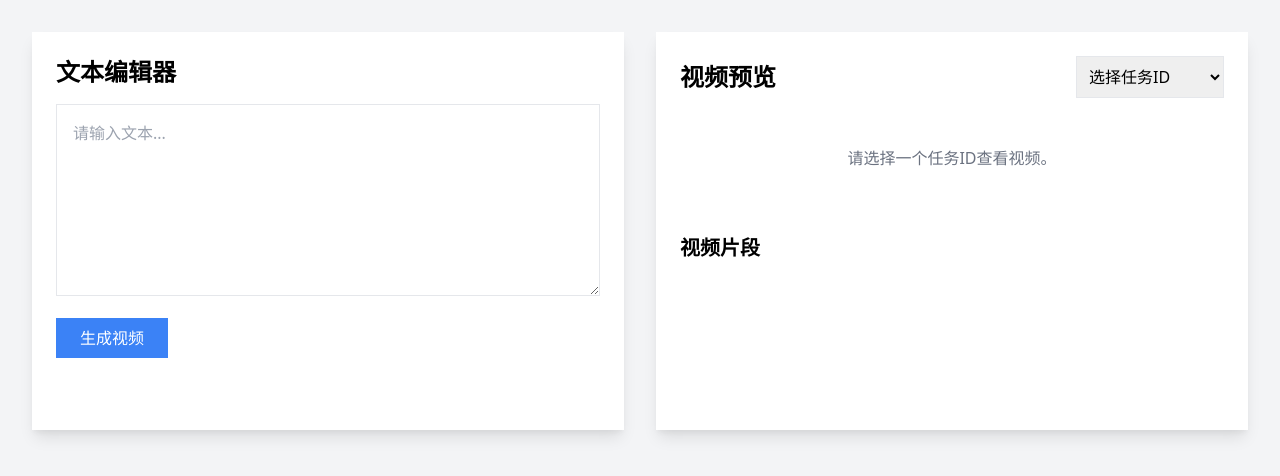
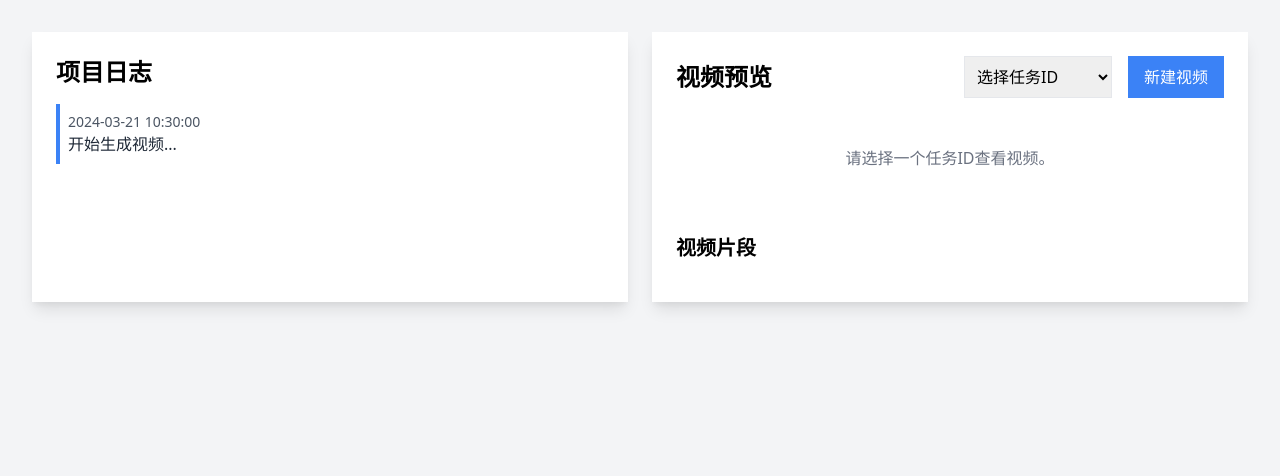
Before and after one commit to etrobot/oneclick-text2video, a FastAPI app: page / in a window 1280 px wide. Shown: the top 476 px of the page. Run offline with FastAPI, Linux system fonts and the light colour scheme; data comes from the database, SQL or seed files in the repository; both versions use the stored data as it was after the commit; some libraries are stand-ins or nearby versions.

Commit message:
async video gen

```diff
--- a/main.py
+++ b/main.py
@@ -11,6 +11,9 @@ import datetime
 import sqlite3
 import pandas as pd
 from typing import List, Dict
+import asyncio
+from concurrent.futures import ThreadPoolExecutor
+import threading
 
 load_dotenv(find_dotenv())
 
@@ -39,6 +42,13 @@ app.mount("/static", StaticFiles(directory="static"), name="static")
 # 确保必要的目录存在
 os.makedirs("output/video", exist_ok=True)
 os.makedirs("output/thumbnails", exist_ok=True)
+
+# 创建线程池执行器
+executor = ThreadPoolExecutor()
+
+# 添加全局变量和线程锁用于限制单个视频生成任务
+video_generation_lock = threading.Lock()
+video_generation_in_progress = False
 
 def scan_video_files():
     video_dir = Path("output/video")
@@ -131,10 +141,35 @@ async def home(request: Request):
         {"request": request, "task_ids": task_ids}
     )
 
+def generate_video_sync(script: str, task_id: str):
+    """同步执行视频生成的函数"""
+    global video_generation_in_progress
+    try:
+        logger.info(f"[generate_video_sync] 开始生成视频 task_id: {task_id}")
+        assets = text2video(script, task_id=task_id)
+        video_files = [asset['video_file'] for asset in assets.values()]
+        logger.info(f"[generate_video_sync] 视频生成完成 task_id: {task_id}, files: {video_files}")
+        return video_files
+    except Exception as e:
+        logger.error(f"[generate_video_sync] 生成视频出错 task_id: {task_id}, error: {str(e)}")
+        raise e
+    finally:
+        with video_generation_lock:
+            video_generation_in_progress = False
+
 @app.post("/generate-video")
 async def generate_video(script: str = Form(...)):
+    global video_generation_in_progress
+    # 检查是否已有视频生成任务在运行
+    with video_generation_lock:
+        if video_generation_in_progress:
+            return JSONResponse(
+                status_code=400,
+                content={"error": "当前已有视频生成任务正在运行，请稍后再试"}
+            )
+        video_generation_in_progress = True
+
     try:
-        # 打印入参日志，方便问题定位
         logger.info(f"[generate_video] 入参 script: {script}")
         if not script.strip():
             return JSONResponse(
@@ -142,27 +177,23 @@ async def generate_video(script: str = Form(...)):
                 content={"error": "请输入文本"}
             )
 
-        # 自动生成任务ID，格式为YYYYMMDDHHMM
+        # 自动生成任务ID
         task_id = datetime.datetime.now().strftime("%Y%m%d%H%M")
         logger.info(f"[generate_video] 自动生成任务ID: {task_id}")
 
-        # 调用文本生成视频的方法，同时传入自动生成的任务ID
-        assets = text2video(script, task_id=task_id)
-
-        # 收集生成的视频文件列表
-        video_files = [asset['video_file'] for asset in assets.values()]
-        logger.info(f"[generate_video] 任务ID {task_id} 生成视频文件列表: {video_files}")
+        # 使用线程池异步执行视频生成，不阻塞前端日志轮询
+        loop = asyncio.get_event_loop()
+        loop.run_in_executor(executor, generate_video_sync, script, task_id)
 
         return JSONResponse(content={
-            "message": "视频生成成功",
-            "task_id": task_id,
-            "video_files": video_files
+            "message": "视频生成任务已开始",
+            "task_id": task_id
         })
     except Exception as e:
-        logger.error(f"[generate_video] 生成视频时出错: {str(e)}")
+        logger.error(f"[generate_video] 创建视频生成任务时出错: {str(e)}")
         return JSONResponse(
             status_code=500,
-            content={"error": f"生成视频时出错: {str(e)}"}
+            content={"error": f"创建视频生成任务时出错: {str(e)}"}
         )
 
 @app.get("/video/{video_name}")
@@ -233,6 +264,23 @@ async def delete_task_endpoint(task_id: str):
             content={"error": "删除任务时出错"}
         )
 
+@app.get("/api/tasks/{task_id}/logs")
+async def get_task_logs(task_id: str):
+    """获取指定任务ID的所有日志"""
+    logger.info(f"开始获取任务ID {task_id} 的日志")
+    try:
+        with sqlite3.connect('task_logs.db') as conn:
+            df = pd.read_sql_query(
+                "SELECT timestamp, step, result_type, result FROM logs WHERE task_id = ? ORDER BY timestamp DESC",
+                conn,
+                params=(task_id,)
+            )
+            logs = df.to_dict('records')
+            return {'logs': logs}
+    except Exception as e:
+        logger.error(f"获取任务日志时出错: {str(e)}")
+        return {'logs': []}
+
 if __name__ == "__main__":
     import uvicorn
     uvicorn.run(app, host="0.0.0.0", port=8000)
--- a/templates/index.html
+++ b/templates/index.html
@@ -15,36 +15,23 @@
     </style>
 </head>
 <body class="bg-gray-100 min-h-screen p-8">
-    <div class="max-w-7xl mx-auto">
-        <div class="grid grid-cols-1 md:grid-cols-2 gap-8">
-            <!-- 左侧编辑器 -->
-            <div class="bg-white p-6 rounded-none shadow-lg">
-                <h2 class="text-2xl font-bold mb-4">文本编辑器</h2>
-                <div class="mb-4">
-                    <textarea
-                        id="script"
-                        name="script"
-                        class="w-full h-48 p-4 border rounded-none"
-                        placeholder="请输入文本..."
-                    ></textarea>
-                </div>
-                <div class="flex gap-4 mb-4">
-                    <button
-                        class="bg-blue-500 text-white px-6 py-2 rounded-none hover:bg-blue-600"
-                        hx-post="/generate-video"
-                        hx-trigger="click"
-                        hx-include="#script"
-                        hx-indicator="#spinner"
-                    >
-                        生成视频
-                    </button>
-                </div>
-                <div id="spinner" class="htmx-indicator">
-                    <div class="animate-spin rounded-full h-8 w-8 border-b-2 border-blue-500"></div>
+    <div class="max-w-full mx-auto">
+        <div class="grid grid-cols-2 gap-6">
+            <!-- 左侧日志面板 -->
+            <div class="bg-white p-6 rounded-none shadow-lg h-[calc(100vh-4rem)] overflow-hidden">
+                <h2 class="text-2xl font-bold mb-4">项目日志</h2>
+                <div id="log-container" class="h-[calc(100%-2rem)] overflow-y-auto">
+                    <div class="space-y-2">
+                        <!-- 日志内容将通过JavaScript动态加载 -->
+                        <div class="p-2 border-l-4 border-blue-500">
+                            <div class="text-sm text-gray-600">2024-03-21 10:30:00</div>
+                            <div class="text-gray-800">开始生成视频...</div>
+                        </div>
+                    </div>
                 </div>
             </div>
 
-            <!-- 右侧预览 -->
+            <!-- 右侧视频预览 -->
             <div class="bg-white p-6 rounded-none shadow-lg">
                 <div class="flex items-center justify-between mb-4">
                     <h2 class="text-2xl font-bold">视频预览</h2>
@@ -65,6 +52,12 @@
                             onclick="deleteTask()"
                         >
                             删除任务
+                        </button>
+                        <button
+                            class="bg-blue-500 text-white px-4 py-2 rounded-none hover:bg-blue-600"
+                            onclick="showEditor()"
+                        >
+                            新建视频
                         </button>
                     </div>
                 </div>
@@ -97,6 +90,43 @@
         </div>
     </div>
 
+    <!-- 添加弹窗组件 -->
+    <div id="editor-modal" class="fixed inset-0 bg-black bg-opacity-50 hidden flex items-center justify-center">
+        <div class="bg-white p-6 rounded-none shadow-lg w-full max-w-2xl">
+            <div class="flex justify-between items-center mb-4">
+                <h2 class="text-2xl font-bold">文本编辑器</h2>
+                <button onclick="hideEditor()" class="text-gray-500 hover:text-gray-700">
+                    <svg class="w-6 h-6" fill="none" stroke="currentColor" viewBox="0 0 24 24">
+                        <path stroke-linecap="round" stroke-linejoin="round" stroke-width="2" d="M6 18L18 6M6 6l12 12"></path>
+                    </svg>
+                </button>
+            </div>
+            <div class="mb-4">
+                <textarea
+                    id="script"
+                    name="script"
+                    class="w-full h-48 p-4 border rounded-none"
+                    placeholder="请输入文本..."
+                ></textarea>
+            </div>
+            <div class="flex gap-4">
+                <button
+                    class="bg-blue-500 text-white px-6 py-2 rounded-none hover:bg-blue-600"
+                    hx-post="/generate-video"
+                    hx-trigger="click"
+                    hx-include="#script"
+                    hx-indicator="#spinner"
+                    onclick="hideEditor()"
+                >
+                    生成视频
+                </button>
+                <div id="spinner" class="htmx-indicator">
+                    <div class="animate-spin rounded-full h-8 w-8 border-b-2 border-blue-500"></div>
+                </div>
+            </div>
+        </div>
+    </div>
+
     <!-- 通知区域 -->
     <div id="notifications" class="fixed bottom-4 right-4"></div>
 
@@ -109,29 +139,45 @@
                 document.getElementById('video-grid').innerHTML = '';
                 document.getElementById('delete-task-btn').classList.add('hidden');
                 document.getElementById('merge-container').classList.add('hidden');
+                document.getElementById('log-container').innerHTML = ''; // 清空日志
                 currentTaskId = null;
                 return;
             }
 
             try {
-                const response = await fetch(`/api/tasks/${taskId}/videos`);
-                const data = await response.json();
+                // 加载视频数据
+                const videoResponse = await fetch(`/api/tasks/${taskId}/videos`);
+                const videoData = await videoResponse.json();
+
+                // 加载日志数据
+                const logResponse = await fetch(`/api/tasks/${taskId}/logs`);
+                const logData = await logResponse.json();
+
                 currentTaskId = taskId;
+
+                // 更新日志面板
+                const logContainer = document.getElementById('log-container');
+                logContainer.innerHTML = logData.logs.map(log => `
+                    <div class="p-2 border-l-4 border-blue-500">
+                        <div class="text-sm text-gray-600">${log.timestamp}</div>
+                        <div class="text-gray-800">${log.step}: ${log.result}</div>
+                    </div>
+                `).join('');
 
                 // 显示删除按钮
                 document.getElementById('delete-task-btn').classList.remove('hidden');
 
-                if (data.videos && data.videos.length > 0) {
+                if (videoData.videos && videoData.videos.length > 0) {
                     // 更新主视频预览
                     document.getElementById('video-preview').innerHTML = `
                         <video id="current-video" controls class="w-full rounded-none shadow">
-                            <source src="${data.videos[0].video_url}" type="video/mp4">
+                            <source src="${videoData.videos[0].video_url}" type="video/mp4">
                             您的浏览器不支持视频播放。
                         </video>
                     `;
 
                     // 更新视频网格
-                    document.getElementById('video-grid').innerHTML = data.videos.map((video, index) => `
+                    document.getElementById('video-grid').innerHTML = videoData.videos.map((video, index) => `
                         <div class="video-thumbnail">
                             <img
                                 src="${video.thumbnail_url}"
@@ -151,7 +197,7 @@
                     document.getElementById('merge-container').classList.add('hidden');
                 }
             } catch (error) {
-                showNotification('加载视频失败', 'error');
+                showNotification('加载数据失败', 'error');
             }
         }
 
@@ -178,25 +224,23 @@
             }
         }
 
-        document.body.addEventListener('htmx:afterRequest', function(evt) {
-            const response = evt.detail.xhr.response;
-            if (response) {
-                try {
-                    const data = JSON.parse(response);
-                    if (data.message) {
-                        showNotification(data.message, 'success');
-                        // 如果生成了新视频，刷新页面
-                        if (data.task_id || data.video_path) {
-                            setTimeout(() => location.reload(), 1000);
-                        }
-                    } else if (data.error) {
-                        showNotification(data.error, 'error');
-                    }
-                } catch (e) {
-                    // 响应可能不是JSON格式
-                }
-            }
-        });
+        function updateLogs(message) {
+            const logContainer = document.getElementById('log-container');
+            const logEntry = document.createElement('div');
+            logEntry.className = 'p-2 border-l-4 border-blue-500';
+
+            const timestamp = document.createElement('div');
+            timestamp.className = 'text-sm text-gray-600';
+            timestamp.textContent = new Date().toLocaleString();
+
+            const content = document.createElement('div');
+            content.className = 'text-gray-800';
+            content.textContent = message;
+
+            logEntry.appendChild(timestamp);
+            logEntry.appendChild(content);
+            logContainer.insertBefore(logEntry, logContainer.firstChild);
+        }
 
         function showNotification(message, type) {
             const notification = document.createElement('div');
@@ -210,6 +254,83 @@
 
             setTimeout(() => notification.remove(), 3000);
         }
+
+        // 添加自动刷新日志的函数
+        async function refreshLogs(taskId) {
+            if (!taskId) return;
+
+            try {
+                const response = await fetch(`/api/tasks/${taskId}/logs`);
+                const data = await response.json();
+
+                const logContainer = document.getElementById('log-container');
+                logContainer.innerHTML = data.logs.map(log => `
+                    <div class="p-2 border-l-4 border-blue-500">
+                        <div class="text-sm text-gray-600">${log.timestamp}</div>
+                        <div class="text-gray-800">${log.step}: ${log.result}</div>
+                    </div>
+                `).join('');
+            } catch (error) {
+                console.error('刷新日志失败:', error);
+            }
+        }
+
+        document.body.addEventListener('htmx:afterRequest', function(evt) {
+            const response = evt.detail.xhr.response;
+            if (response) {
+                try {
+                    const data = JSON.parse(response);
+                    if (data.message) {
+                        showNotification(data.message, 'success');
+                        if (data.task_id) {
+                            // 自动选择新创建的任务
+                            const taskSelector = document.getElementById('task-selector');
+                            // 如果任务不在列表中，添加它
+                            if (!Array.from(taskSelector.options).some(opt => opt.value === data.task_id)) {
+                                const option = new Option(data.task_id, data.task_id);
+                                taskSelector.add(option);
+                            }
+                            // 选择新任务
+                            taskSelector.value = data.task_id;
+                            // 触发change事件以加载视频
+                            loadTaskVideos(data.task_id);
+
+                            // 设置定时刷新日志
+                            const refreshInterval = setInterval(async () => {
+                                await refreshLogs(data.task_id);
+                            }, 2000); // 每2秒刷新一次
+
+                            // 60秒后停止刷新
+                            setTimeout(() => {
+                                clearInterval(refreshInterval);
+                            }, 60000);
+                        }
+                        if (data.video_path) {
+                            setTimeout(() => location.reload(), 1000);
+                        }
+                    } else if (data.error) {
+                        showNotification(data.error, 'error');
+                    }
+                } catch (e) {
+                    // 响应可能不是JSON格式
+                }
+            }
+        });
+
+        function showEditor() {
+            document.getElementById('editor-modal').classList.remove('hidden');
+        }
+
+        function hideEditor() {
+            document.getElementById('editor-modal').classList.add('hidden');
+        }
+
+        // 点击弹窗背景时关闭弹窗
+        document.getElementById('editor-modal').addEventListener('click', function(e) {
+            if (e.target === this) {
+                hideEditor();
+            }
+        });
     </script>
 </body>
 </html>
```
Also changed, not shown: makevideo.py (+32 -7 lines), task_logs.db.
